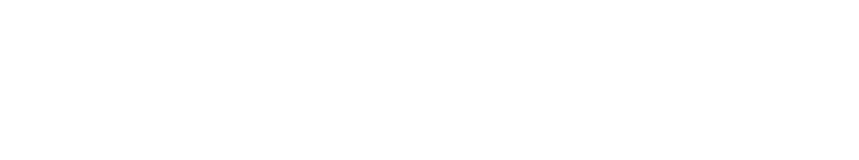
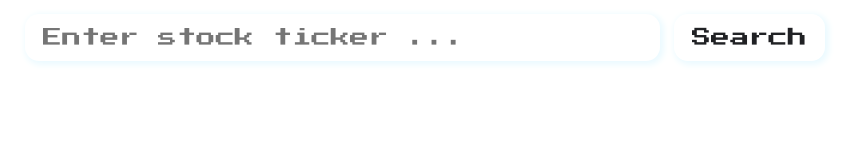
Before and after one commit to ReAnimatedMando/Full_Stack_Dev_Proj, a plain HTML site: page public/index.html in a window 1280 px wide. Shown: the whole page, without its empty margins (215-1074 px from the left). Drawn offline with Linux system fonts and the light colour scheme.

Commit message:
html
created basic page structure

```diff
--- a/public/index.html
+++ b/public/index.html
@@ -82,6 +82,10 @@
     </style>
 </head>
 <body>
-
+    <header>
+        <input id="ticker" placeholder="Enter stock ticker ..." />
+        <button>Search</button>
+    </header>
+    <main></main>
 </body>
 </html>
```
